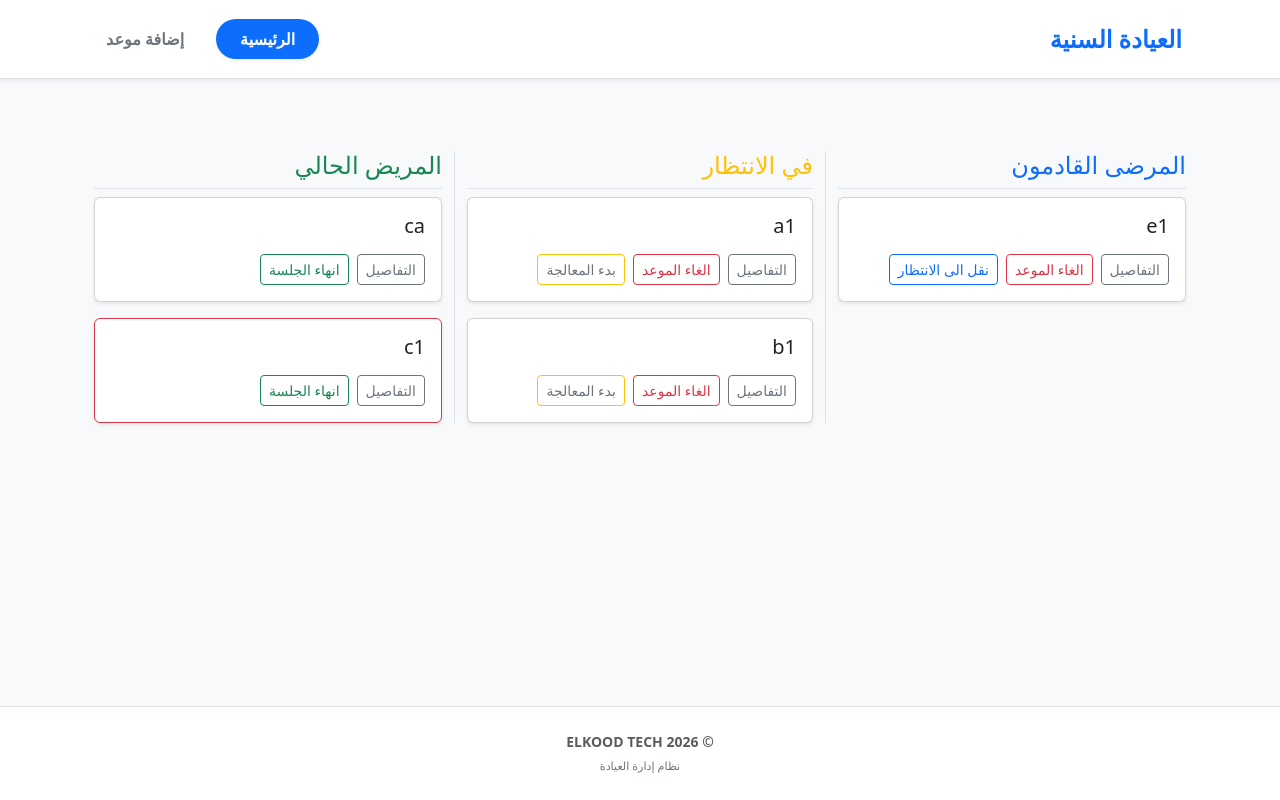
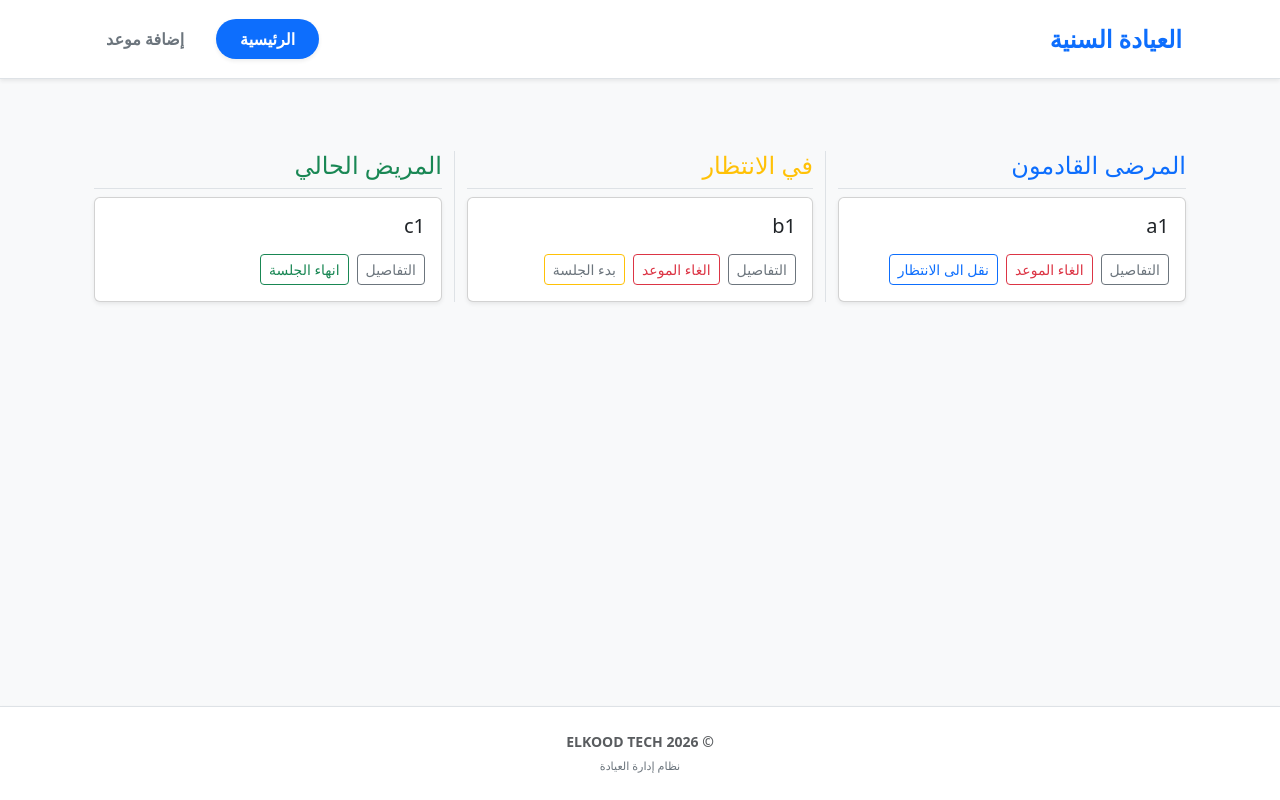
Before and after one commit to villiger9/react-dental-clinic, a React (Vite) app: page / in a window 1280 px wide. Built offline with nearby package versions, Linux system fonts and the light colour scheme; data requests are answered from the project's data file.

Commit message:
confirmation, buttons etc

```diff
--- a/data/db.json
+++ b/data/db.json
@@ -1,54 +1,34 @@
 {
   "appointments": [
     {
-      "id": "1234",
-      "name": "ca",
-      "phoneNumber": "ca",
-      "bloodType": "A-",
-      "appointmentType": "مباشر",
-      "appointmentTime": "13:00",
-      "appointmentDate": "2026-02-26",
-      "appointmentStatus": "inTreatment"
+      "id": "6b21",
+      "name": "a1",
+      "phoneNumber": "4532",
+      "bloodType": "B+",
+      "appointmentType": "مسبق",
+      "appointmentDate": "2026-02-24",
+      "appointmentTime": "13:05",
+      "appointmentStatus": "upcoming"
     },
     {
-      "id": "17cd",
-      "name": "a1",
-      "phoneNumber": "4321",
-      "bloodType": "A-",
-      "appointmentType": "مسبق",
-      "appointmentDate": "2026-03-06",
-      "appointmentTime": "12:04",
-      "appointmentStatus": "waiting"
-    },
-    {
-      "id": "6b26",
+      "id": "6b22",
       "name": "b1",
       "phoneNumber": "4532",
       "bloodType": "B+",
-      "appointmentType": "مباشر",
+      "appointmentType": "مسبق",
       "appointmentDate": "2026-02-24",
       "appointmentTime": "13:05",
       "appointmentStatus": "waiting"
     },
     {
-      "id": "7ef7",
+      "id": "6b23",
       "name": "c1",
-      "phoneNumber": "654",
-      "bloodType": "B-",
-      "appointmentType": "حالة إسعافية",
+      "phoneNumber": "4532",
+      "bloodType": "B+",
+      "appointmentType": "مسبق",
       "appointmentDate": "2026-02-24",
-      "appointmentTime": "15:07",
+      "appointmentTime": "13:05",
       "appointmentStatus": "inTreatment"
-    },
-    {
-      "id": "1bd1",
-      "name": "e1",
-      "phoneNumber": "12345",
-      "bloodType": "O-",
-      "appointmentType": "مباشر",
-      "appointmentDate": "2026-02-24",
-      "appointmentTime": "14:31",
-      "appointmentStatus": "upcoming"
     }
   ]
 }
--- a/src/pages/AppointmentDetails.jsx
+++ b/src/pages/AppointmentDetails.jsx
@@ -6,7 +6,9 @@ export default function AppointmentDetails() {
 
   return (
     <div className="container mt-5 text-end" dir="rtl">
-      <article className="card shadow-sm p-4">
+      <article
+        className={`card shadow-sm p-4 ${appointment.appointmentType === 'حالة إسعافية' ? 'border-danger' : ''}`}
+      >
         <h2 className="text-primary mb-4">{appointment.name}</h2>
         <div className="mb-3">
           <strong>رقم الهاتف:</strong> {appointment.phoneNumber}
@@ -23,10 +25,22 @@ export default function AppointmentDetails() {
           {appointment.appointmentTime}
         </div>
 
-        <Form method="post">
+        <Form
+          method="post"
+          onSubmit={(e) => {
+            if (!window.confirm('هل أنت متأكد؟')) {
+              e.preventDefault();
+            }
+          }}
+        >
           <input type="hidden" name="intent" value="delete" />
-          <button type="submit" className="btn btn-danger px-4">
-            حذف الموعد
+          <button
+            type="submit"
+            className={`btn btn-sm ${appointment.appointmentStatus === 'inTreatment' ? 'btn-outline-success' : 'btn-outline-danger'}`}
+          >
+            {appointment.appointmentStatus === 'inTreatment'
+              ? 'انهاء الجلسة'
+              : 'الغاء الموعد'}
           </button>
         </Form>
       </article>
--- a/src/pages/AppointmentList.jsx
+++ b/src/pages/AppointmentList.jsx
@@ -25,7 +25,15 @@ export default function AppointmentList({ appointments, statusType }) {
                 التفاصيل
               </Link>
 
-              <fetcher.Form method="post" className="m-0">
+              <fetcher.Form
+                method="post"
+                className="m-0"
+                onSubmit={(e) => {
+                  if (!window.confirm('هل أنت متأكد؟')) {
+                    e.preventDefault();
+                  }
+                }}
+              >
                 <input type="hidden" name="id" value={appointment.id} />
                 <input type="hidden" name="intent" value="cancel-appointment" />
                 <button
@@ -50,7 +58,7 @@ export default function AppointmentList({ appointments, statusType }) {
                     type="submit"
                     className="btn btn-sm btn-outline-warning text-secondary"
                   >
-                    بدء المعالجة
+                    بدء الجلسة
                   </button>
                 </fetcher.Form>
               )}
```
Also changed, not shown: 1 other file (tests, documents, lock files or other folders).
